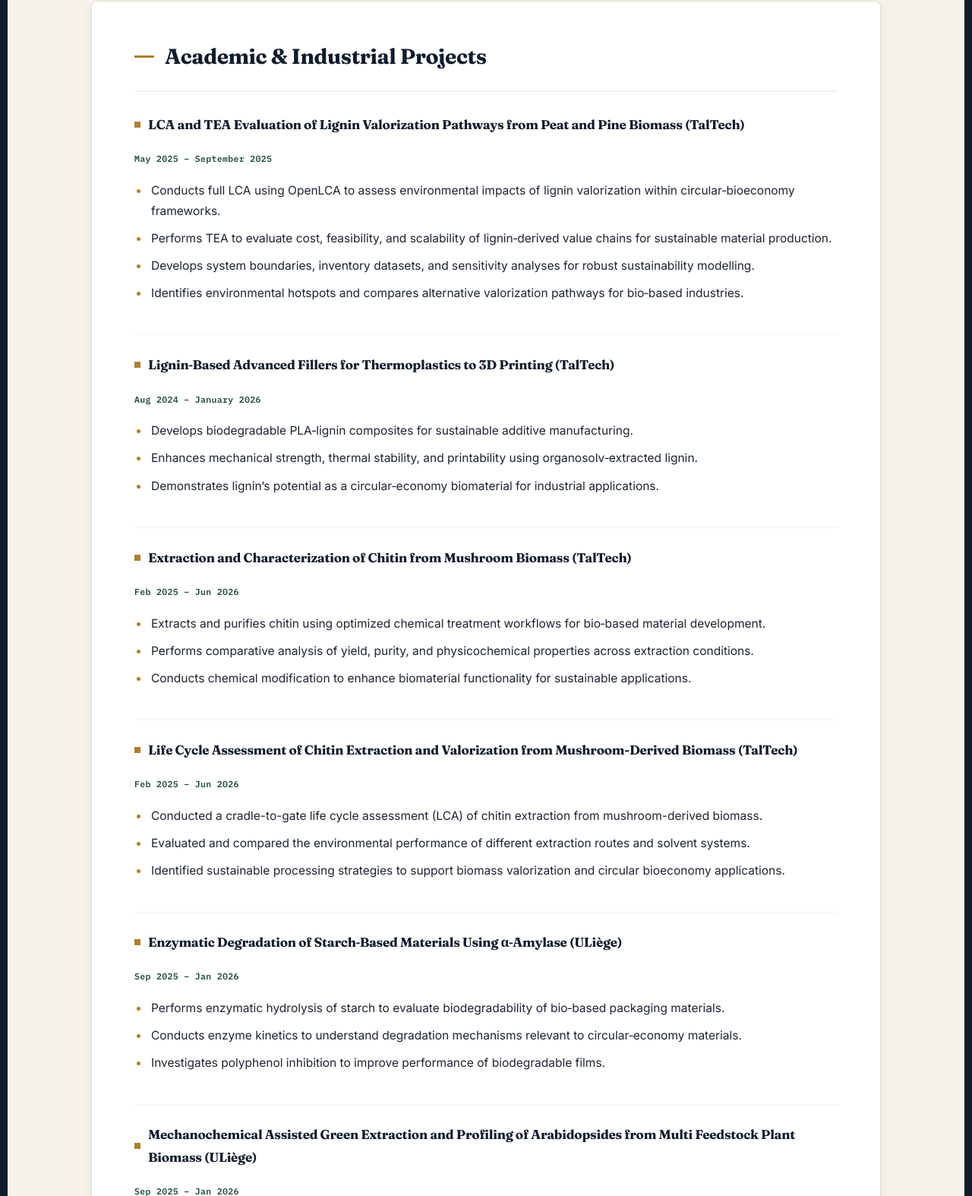
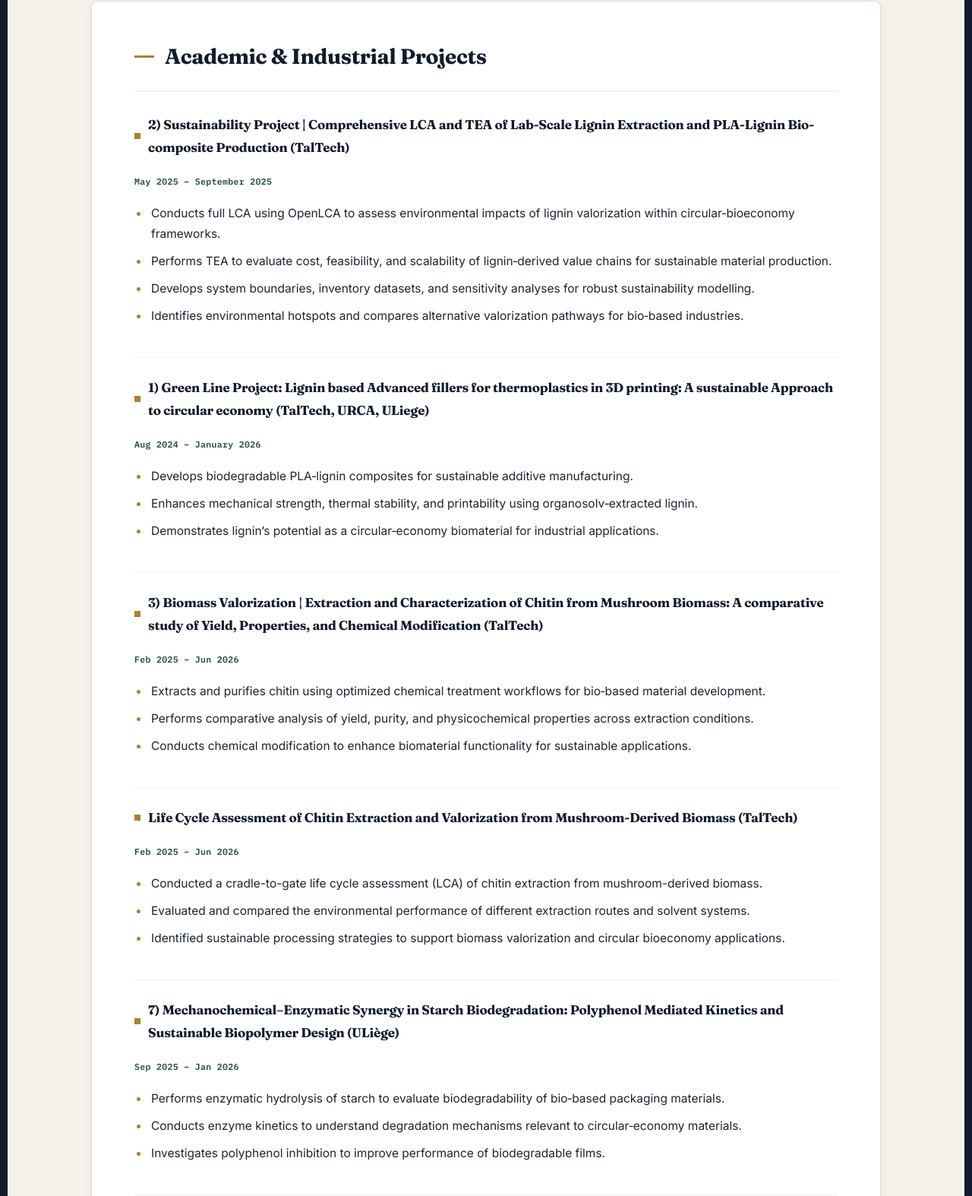
Before and after one commit to makhan7x-stack/muhammad-afaq-khan.github.io, a plain HTML site: page index.html in a window 1280 px wide. Shown: the part 6040-7614 px from the top of the page at 76% size. Drawn offline with Linux system fonts and the light colour scheme.

Commit message:
Update project titles for clarity and detail

```diff
--- a/index.html
+++ b/index.html
@@ -218,7 +218,7 @@
     <h2 class="section-title">Academic & Industrial Projects</h2>
 
     <div class="proj-block hover-card">
-        <h3>LCA and TEA Evaluation of Lignin Valorization Pathways from Peat and Pine Biomass (TalTech)</h3>
+        <h3>2)	Sustainability Project | Comprehensive LCA and TEA of Lab-Scale Lignin Extraction and PLA-Lignin Bio-composite Production (TalTech)</h3>
         <p><strong>May 2025 – September 2025</strong></p>
         <ul>
             <li>Conducts full LCA using OpenLCA to assess environmental impacts of lignin valorization within circular‑bioeconomy frameworks.</li>
@@ -229,7 +229,7 @@
     </div>
 
     <div class="proj-block hover-card">
-        <h3>Lignin‑Based Advanced Fillers for Thermoplastics to 3D Printing (TalTech)</h3>
+        <h3>1)	Green Line Project: Lignin based Advanced fillers for thermoplastics in 3D printing: A sustainable Approach to circular economy  (TalTech, URCA, ULiege)</h3>
         <p><strong>Aug 2024 – January 2026 </strong></p>
         <ul>
             <li>Develops biodegradable PLA‑lignin composites for sustainable additive manufacturing.</li>
@@ -239,7 +239,7 @@
     </div>
 
     <div class="proj-block hover-card">
-        <h3>Extraction and Characterization of Chitin from Mushroom Biomass (TalTech)</h3>
+        <h3>3)	Biomass Valorization | Extraction and Characterization of Chitin from Mushroom Biomass: A comparative study of Yield, Properties, and Chemical Modification (TalTech)</h3>
         <p><strong>Feb 2025 – Jun 2026</strong></p>
         <ul>
             <li>Extracts and purifies chitin using optimized chemical treatment workflows for bio‑based material development.</li>
@@ -259,7 +259,7 @@
     </div>
 
     <div class="proj-block hover-card">
-        <h3>Enzymatic Degradation of Starch‑Based Materials Using α‑Amylase (ULiège)</h3>
+        <h3>7)	Mechanochemical–Enzymatic Synergy in Starch Biodegradation: Polyphenol Mediated Kinetics and Sustainable Biopolymer Design  (ULiège)</h3>
         <p><strong>Sep 2025 – Jan 2026</strong></p>
         <ul>
             <li>Performs enzymatic hydrolysis of starch to evaluate biodegradability of bio‑based packaging materials.</li>
```
